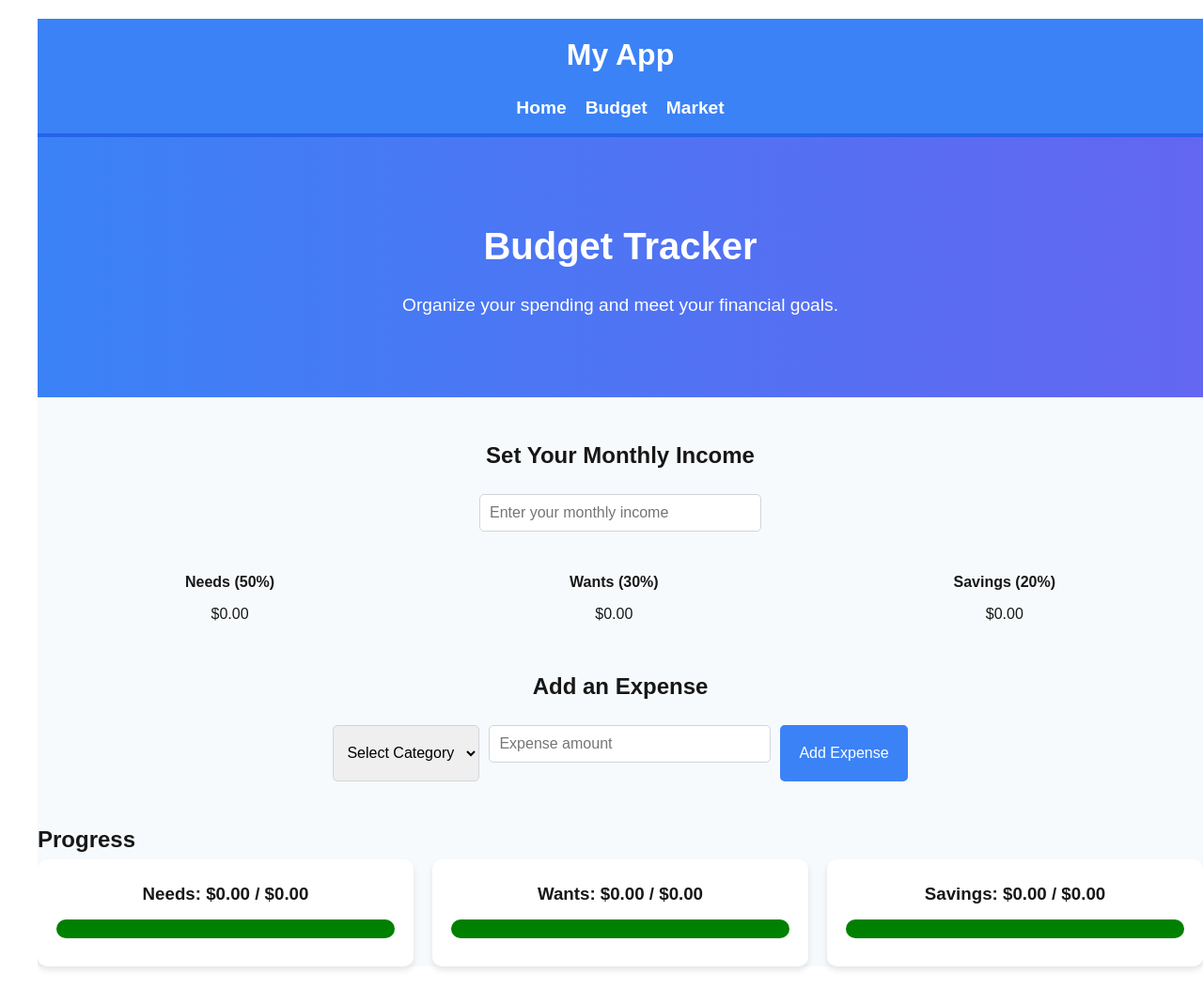
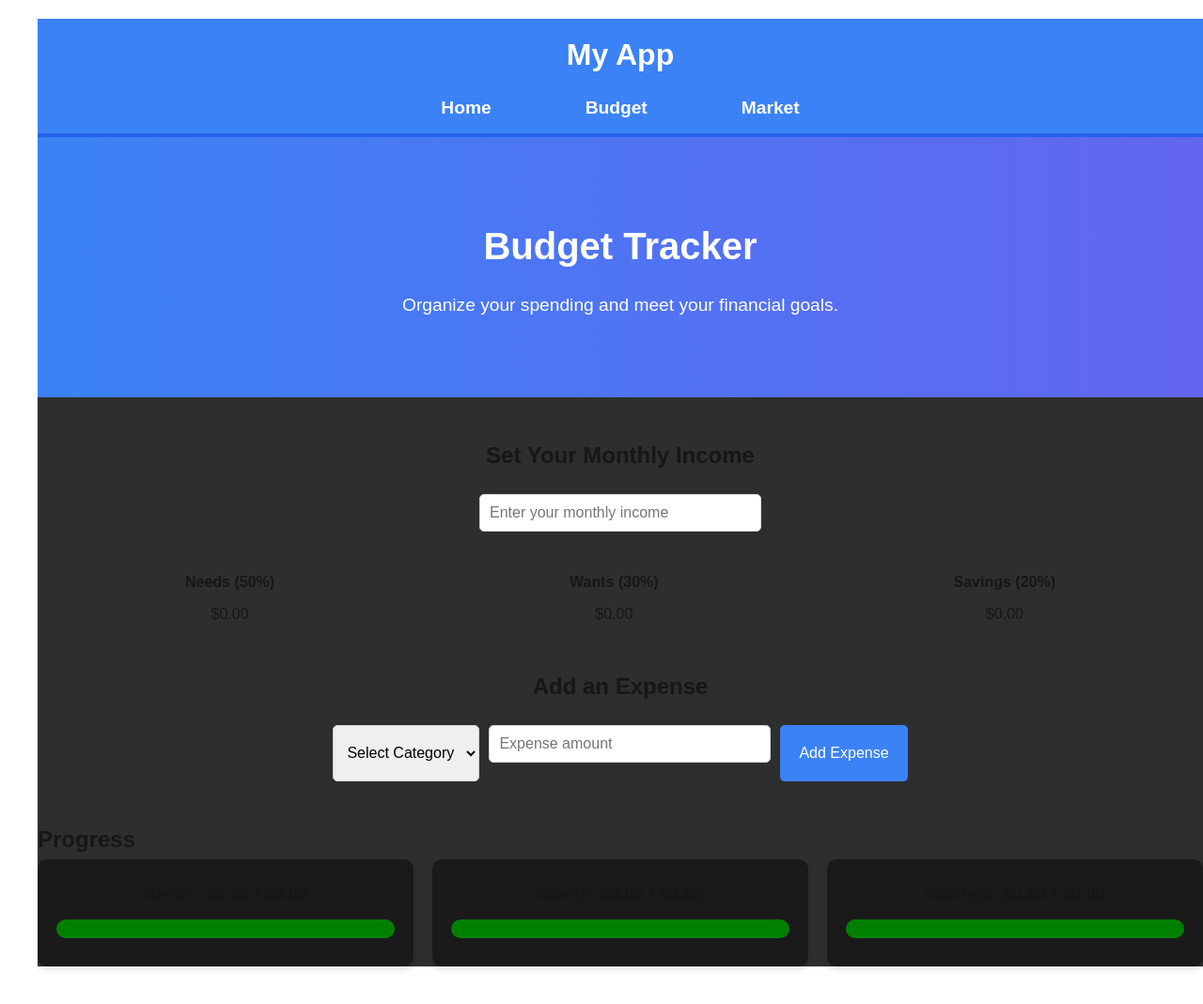
Before and after one commit to R7nX/TAMUHack25, a Next.js app in the folder tamuhack25/: page /budget in a window 1280 px wide. Shown: the whole page at 94% size. Built offline with nearby package versions, Linux system fonts and the light colour scheme.

Commit message:
color budget page

```diff
--- a/tamuhack25/app/budget/budget.module.css
+++ b/tamuhack25/app/budget/budget.module.css
@@ -1,7 +1,7 @@
 /* General Page Styles */
 .container {
   font-family: Arial, sans-serif;
-  background-color: #f7fafc;
+  background-color: #2e2e2e;
   min-height: 100vh;
 }
 
@@ -105,7 +105,7 @@
 }
 
 .progressCard {
-  background: white;
+  background: rgb(26, 26, 26);
   padding: 20px;
   border-radius: 10px;
   box-shadow: 0px 4px 6px rgba(0, 0, 0, 0.1);
--- a/tamuhack25/components/header.module.css
+++ b/tamuhack25/components/header.module.css
@@ -23,7 +23,7 @@
 .nav {
   display: grid;
   grid-auto-flow: column; /* Horizontal navigation layout */
-  gap: 20px; /* Space between links */
+  gap: 100px; /* Space between links */
   font-weight: bold;
 }
 
```
